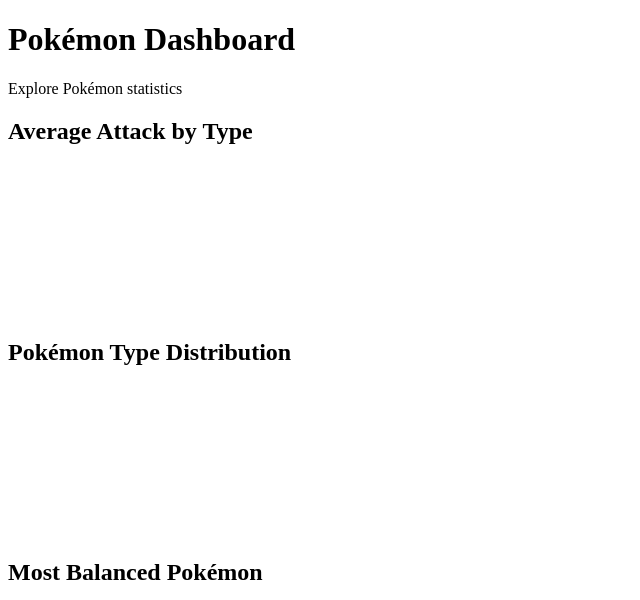
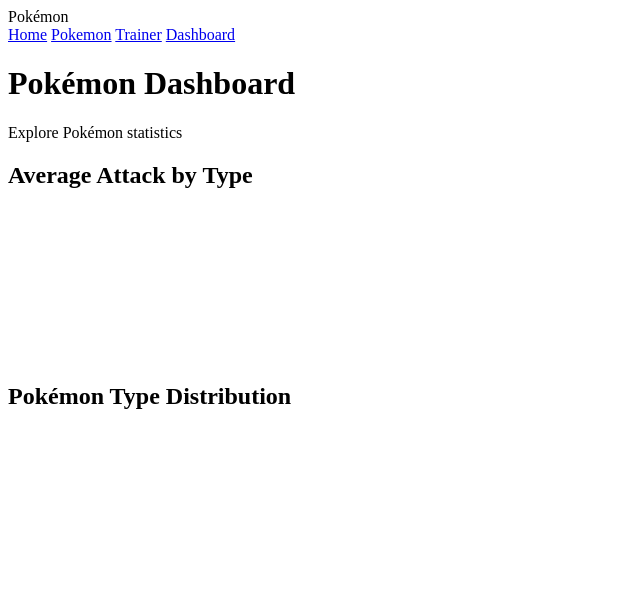
Before and after one commit to VinterKatten/Front_end_midvejsprojekt, a plain HTML site: page dash.html in a window 1280 px wide. Shown: the top 600 px of the page, without its empty margins (0-640 px from the left). Drawn offline with nearby package versions, Linux system fonts and the light colour scheme.

Commit message:
nav added to dash

```diff
--- a/dash.html
+++ b/dash.html
@@ -8,6 +8,15 @@
     <script src="dash.js" defer></script>
 </head>
 <body>
+<header>Pokémon</header>
+
+<nav>
+    <a href="index.html">Home</a>
+    <a href="poke.html">Pokemon</a>
+    <a href="trainer.html">Trainer</a>
+    <a href="dash.html">Dashboard</a>
+</nav>
+
     <main>
         <h1>Pokémon Dashboard</h1>
         <p>Explore Pokémon statistics</p>
```
